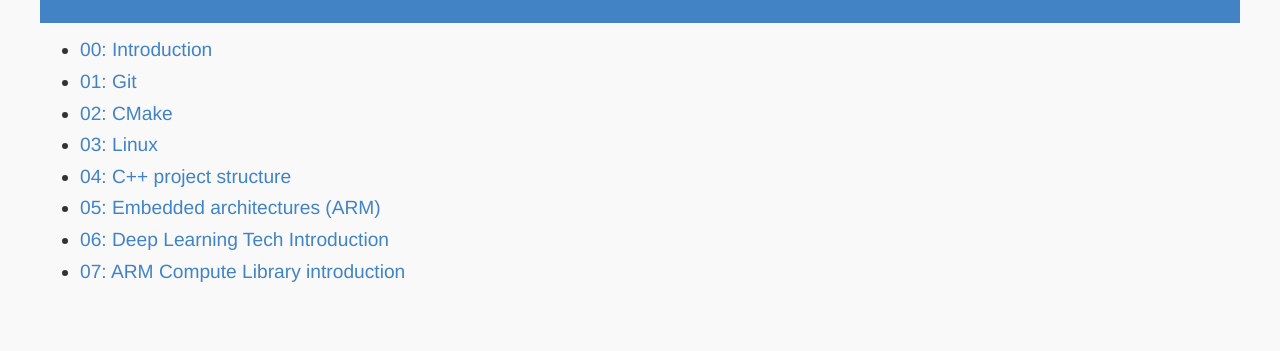
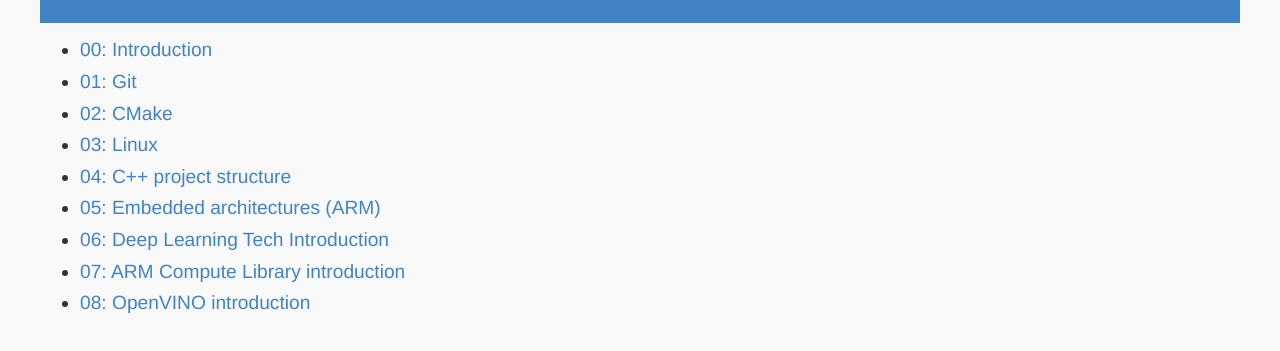
Before and after one commit to embedded-dev-research/itlab_slides, a plain HTML site: page index.html in a window 1280 px wide. Shown: the part 111-462 px from the top of the page. Drawn offline with Linux system fonts and the light colour scheme.

Commit message:
Address comments

```diff
--- a/index.html
+++ b/index.html
@@ -54,6 +54,7 @@
         <li><a href="https://embedded-dev-research.github.io/itlab_slides/slides/05-embedded-arm.pdf" target="_blank">05: Embedded architectures (ARM)</a></li>
         <li><a href="https://embedded-dev-research.github.io/itlab_slides/slides/06-dl-tech-intro.pdf" target="_blank">06: Deep Learning Tech Introduction</a></li>
         <li><a href="https://embedded-dev-research.github.io/itlab_slides/slides/07-acl.pdf" target="_blank">07: ARM Compute Library introduction</a></li>
+        <li><a href="https://embedded-dev-research.github.io/itlab_slides/slides/08-openvino.pdf" target="_blank">08: OpenVINO introduction</a></li>
     </ul>
 </body>
 </html>
```
Also changed, not shown: 08-openvino/images/openvino-genai-main-diagram.png (added), 2 other files.
